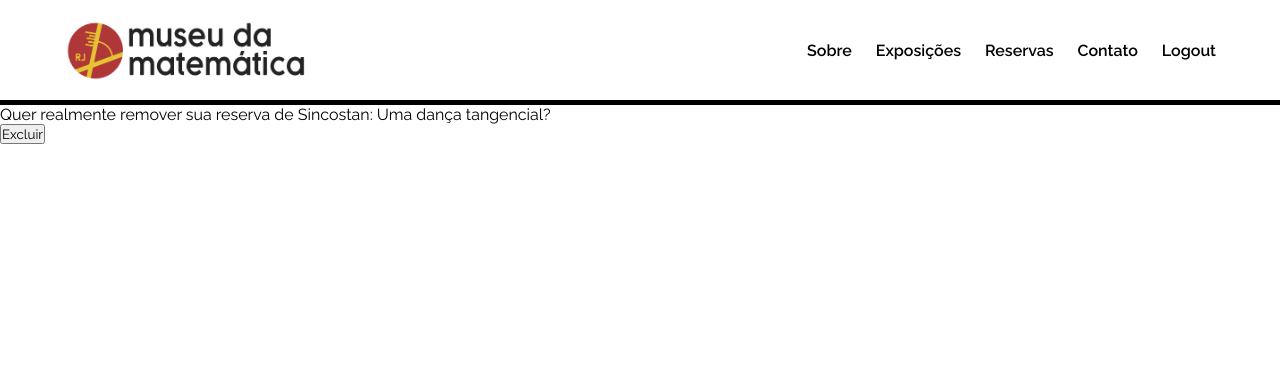
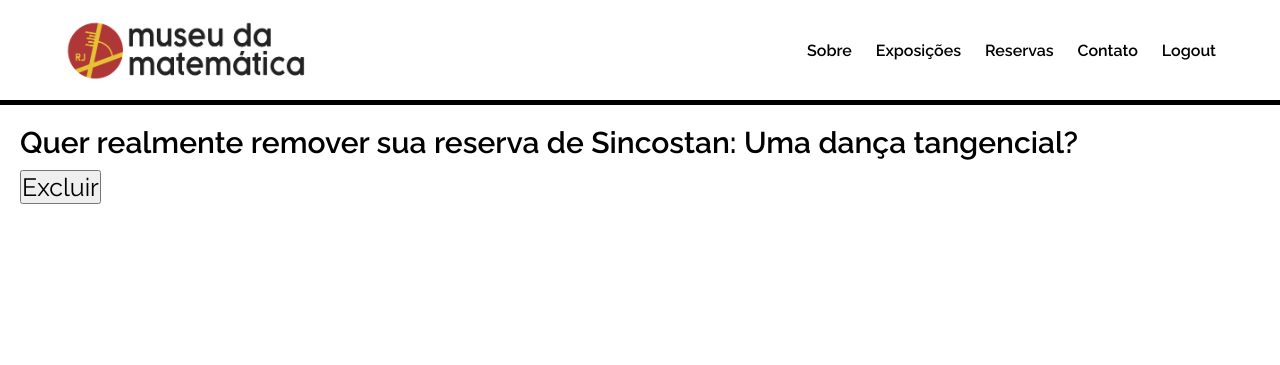
Before and after one commit to NinadHora/MuseuMatematica, a Django app: page /reserva-delete/4 in a window 1280 px wide. Shown: the top 365 px of the page. Run offline with Django 4.2, Linux system fonts and the light colour scheme; a user stored in the database is signed in; data comes from the database, SQL or seed files in the repository; both versions use the stored data as it was after the commit.

Commit message:
formulários mais bonitos

```diff
--- a/museu_matematica/museu_matematica/static/museu-matematica/css/styles.css
+++ b/museu_matematica/museu_matematica/static/museu-matematica/css/styles.css
@@ -188,6 +188,18 @@ h3 {
     padding-left: 20px;
 }
 
+.form-wrapper {
+    padding: 20px;
+}
+
+.form-wrapper h3 {
+    padding-bottom: 10px;
+}
+
+.delete-button {
+    font-size: 25px;
+}
+
 @media (max-width: 1200px) {
 
 }
--- a/museu_matematica/museu_matematica/templates/museu_matematica/exposicoes.html
+++ b/museu_matematica/museu_matematica/templates/museu_matematica/exposicoes.html
@@ -13,6 +13,7 @@
     </head>
 
     <body>
+
         <!-- header do site -->
         {% include 'museu_matematica/header.html' %}
 
@@ -20,6 +21,7 @@
             <h3 class="hellotext">Olá, {% firstof user.username "visitante" %}!</h3>
             <h1 class="exposicoes_text">Exposições</h1>
         </div>
+
         <div class="exp_container">
             {% for exposicao in exposicoes %}
             <div class="exp_card">
@@ -46,5 +48,6 @@
             <h3>Nenhuma exposição cadastrada, volte mais tarde!</h3>
             {% endfor %}
         </div>
+
     </body>
     </html>
--- a/museu_matematica/museu_matematica/templates/museu_matematica/login.html
+++ b/museu_matematica/museu_matematica/templates/museu_matematica/login.html
@@ -16,9 +16,10 @@
         <!-- header do site -->
         {% include 'museu_matematica/header.html' %}
 
+        <div class="form-wrapper">
+
         <h2>Login</h2>
 
-        <div class="card-body">
             <form action="" method="post">
                 {% csrf_token %}
                 <table>
--- a/museu_matematica/museu_matematica/templates/museu_matematica/registro.html
+++ b/museu_matematica/museu_matematica/templates/museu_matematica/registro.html
@@ -18,7 +18,7 @@
 
         <h2>Crie sua conta:</h2>
 
-        <div class="card-body">
+        <div class="form-wrapper">
             <form action="" method="post">
                 {% csrf_token %}
                 <table>
--- a/museu_matematica/museu_matematica/templates/museu_matematica/reserva-delete.html
+++ b/museu_matematica/museu_matematica/templates/museu_matematica/reserva-delete.html
@@ -16,11 +16,11 @@
         <!-- header do site -->
         {% include 'museu_matematica/header.html' %}
 
-        <div class="card-body">
+        <div class="form-wrapper">
             <form method="post">
                 {% csrf_token %}
-                <p>Quer realmente remover sua reserva de {{ reserva.exposicao }}?</p>
-                <input class="button" type="submit" value="Excluir">
+                <h3>Quer realmente remover sua reserva de {{ reserva.exposicao }}?</h3>
+                <input class="delete-button" type="submit" value="Excluir">
             </form>
         </div>
     </body>
--- a/museu_matematica/museu_matematica/templates/museu_matematica/reserva-editar.html
+++ b/museu_matematica/museu_matematica/templates/museu_matematica/reserva-editar.html
@@ -14,7 +14,7 @@
     <body>
         <!-- header do site -->
         {% include 'museu_matematica/header.html' %}
-
+        <div class="form-wrapper">
             <h3>Editar reserva de "{{reserva.exposicao}}"</h3>
             <form method="POST", action="">
                 <fieldset style="width: max-content;">
@@ -25,5 +25,6 @@
                     <button type="submit">Atualizar</button>
                 </fieldset>
             </form>
+        </div>
     </body>
     </html>
--- a/museu_matematica/museu_matematica/templates/museu_matematica/reserva_exposicao.html
+++ b/museu_matematica/museu_matematica/templates/museu_matematica/reserva_exposicao.html
@@ -14,7 +14,7 @@
     <body>
         <!-- header do site -->
         {% include 'museu_matematica/header.html' %}
-
+        <div class="form-wrapper">
             <h3>Reservar "{{exposicao.titulo}}"</h3>
             <form action="" method="POST">
                 <fieldset style="width: max-content;">
@@ -25,5 +25,6 @@
                     <button type="submit">Reservar!</button>
                 </fieldset>
             </form>
+        </div>
     </body>
     </html>
```
Also changed, not shown: museu_matematica/db.sqlite3. Lines whose indentation alone changed are shown as unchanged.
